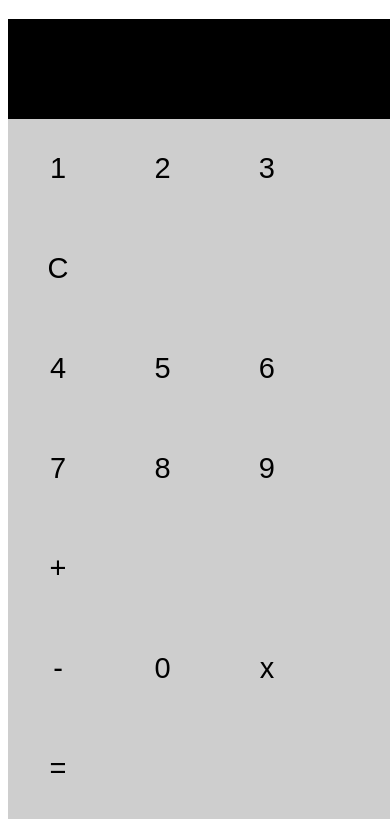
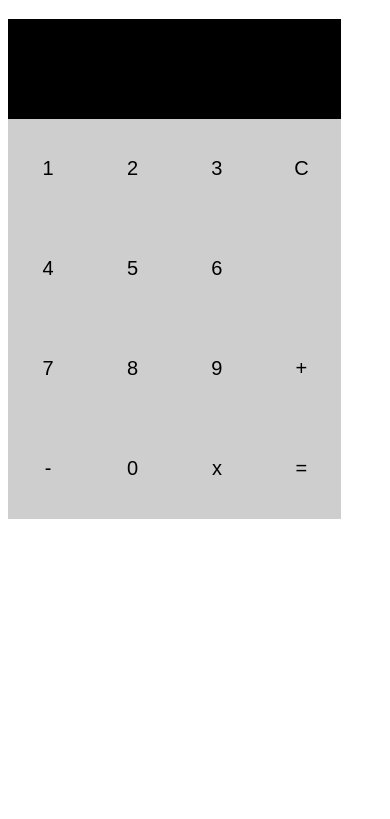
Before and after one commit to Jeferson6191/Calculadora, a plain HTML site: page index.html in a window 390 px wide. Shown: the part 61-880 px from the top of the page. After the commit the page ends 844 px from the top, so only its background shows below. Drawn offline with Linux system fonts and the light colour scheme.

Commit message:
Update style.css
deixando o site responsivo

```diff
--- a/style.css
+++ b/style.css
@@ -1,7 +1,6 @@
 body{
     font-family: arial;
 }
-
 
 .conteiner-calc button{
     height: 100px;
@@ -43,3 +42,11 @@ body{
   padding-left: 2%;
   width: 100px;
 }
+@media screen and (max-width: 581px ) {
+.conteiner-calc button{
+
+    font-size: 20px;
+    width: 80px;
+    transition: 500ms;
+}
+}
```
